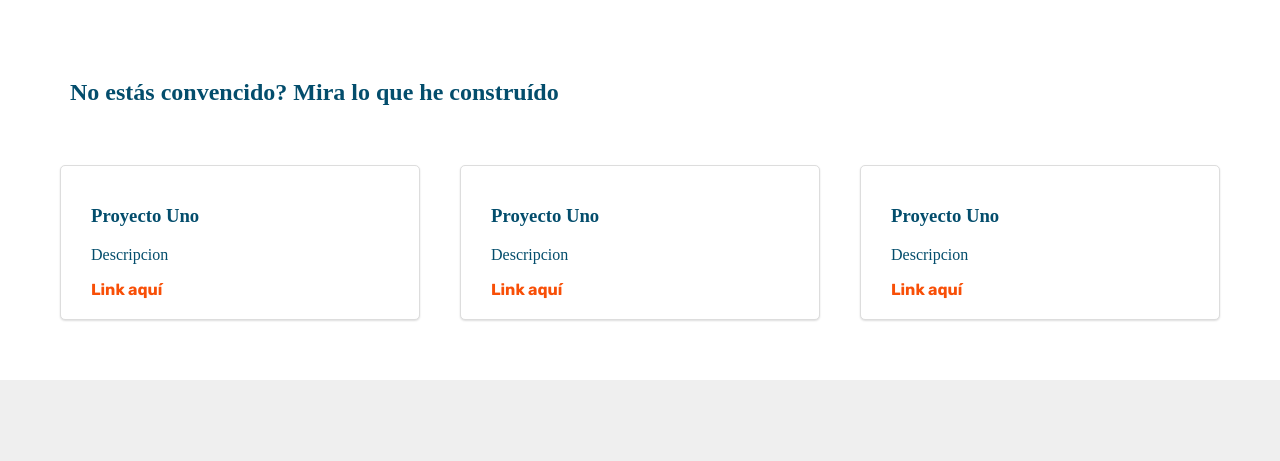
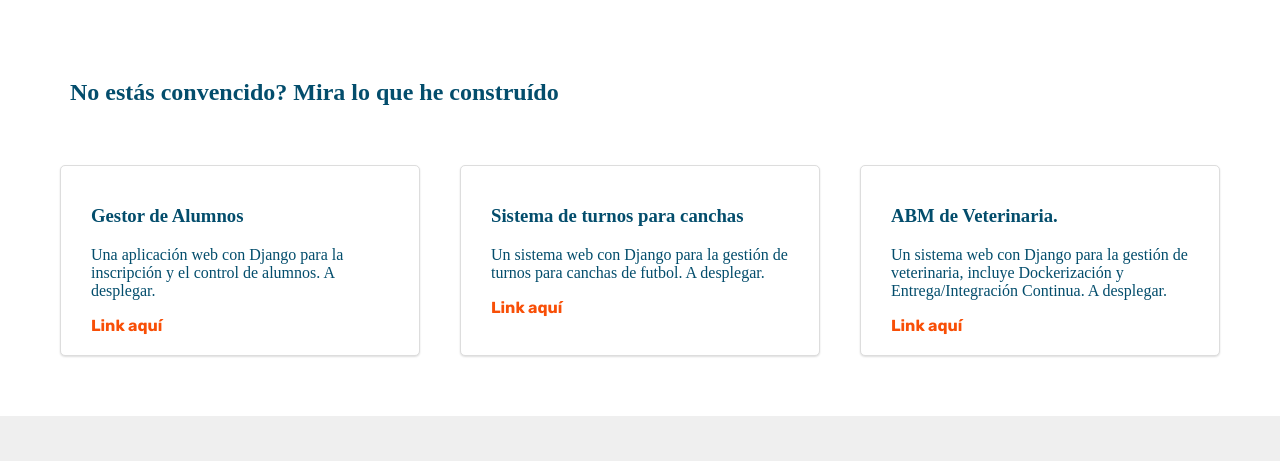
Before and after one commit to JoacoM2003/portfolio, a Django app: page / in a window 1280 px wide. Shown: the part 1286-1747 px from the top of the page. Run offline with Django 5.2, Linux system fonts and the light colour scheme.

Commit message:
Proyectos

```diff
--- a/portada/templates/section-second.html
+++ b/portada/templates/section-second.html
@@ -5,18 +5,18 @@
         </div>
         <div class="row">
             <div class="card third">
-                <h3>Proyecto Uno</h3>
-                <p>Descripcion</p>
+                <h3>Gestor de Alumnos</h3>
+                <p>Una aplicación web con Django para la inscripción y el control de alumnos. A desplegar.</p>
                 <a href="#" class="orange">Link aquí</a>
             </div>
             <div class="card third">
-                <h3>Proyecto Uno</h3>
-                <p>Descripcion</p>
+                <h3>Sistema de turnos para canchas</h3>
+                <p>Un sistema web con Django para la gestión de turnos para canchas de futbol. A desplegar.</p>
                 <a href="#" class="orange">Link aquí</a>
             </div>
             <div class="card third">
-                <h3>Proyecto Uno</h3>
-                <p>Descripcion</p>
+                <h3>ABM de Veterinaria.</h3>
+                <p>Un sistema web con Django para la gestión de veterinaria, incluye Dockerización y Entrega/Integración Continua. A desplegar.</p>
                 <a href="#" class="orange">Link aquí</a>
             </div>
         </div>
```
